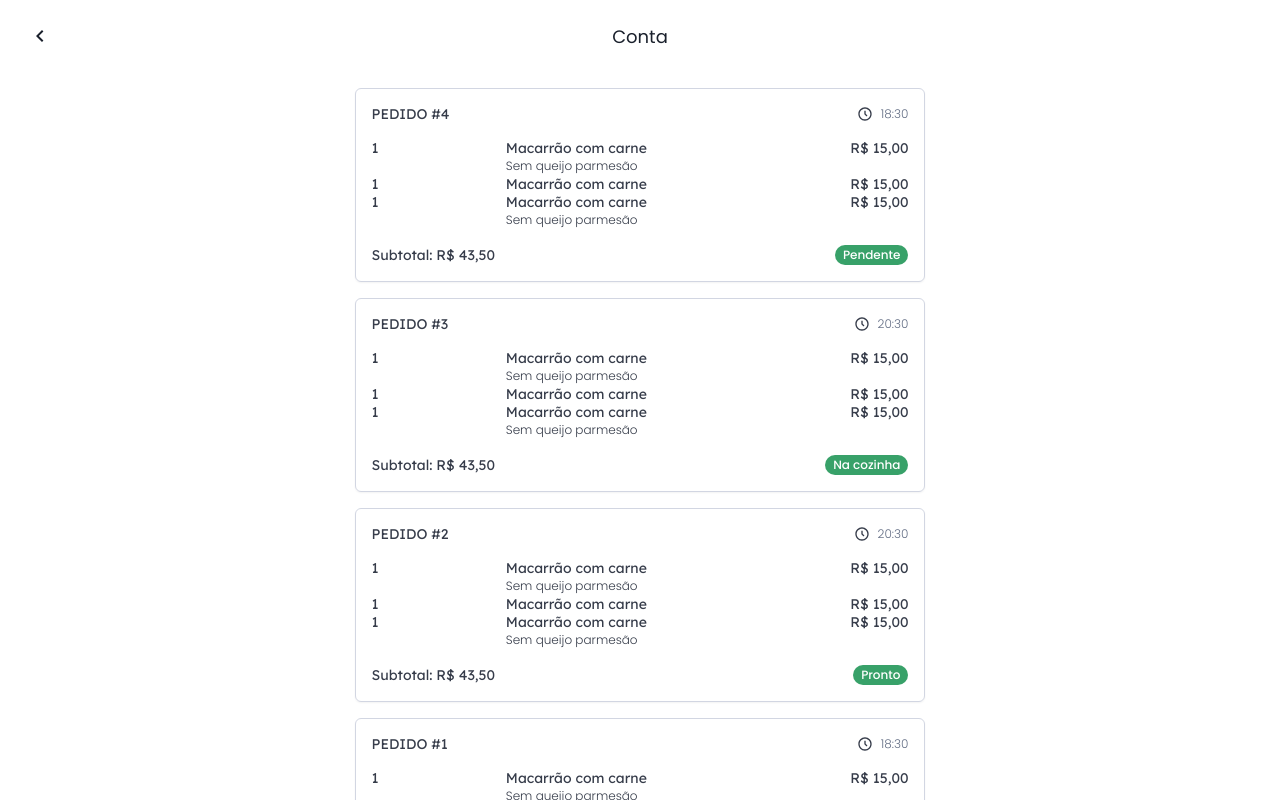
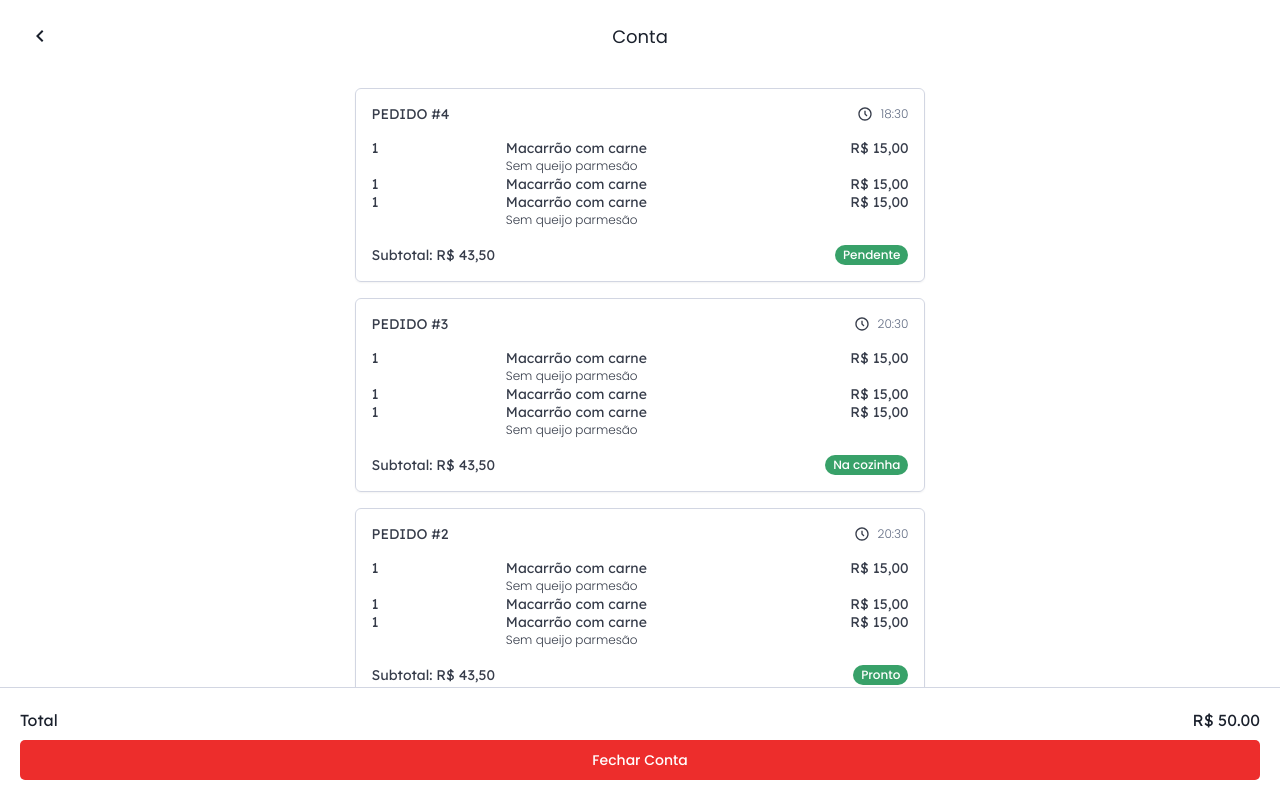
Before and after one commit to penguinsufcg/na-mesa, a Next.js app: page /order in a window 1280 px wide. Shown: the top 800 px of the page. Built offline with nearby package versions, Linux system fonts and the light colour scheme; no server answers; the database is empty.

Commit message:
Apply suggestions

```diff
--- a/src/pages/order/index.tsx
+++ b/src/pages/order/index.tsx
@@ -30,7 +30,7 @@ const MenuPage = () => {
   return (
     <Flex h="100vh" direction="column">
       <PageHeader title="Conta" />
-      <Container p={4}>
+      <Container p={4} sx={{ overflowY: 'auto' }}>
         {ordersData.map((order, index) => (
           <OrderCard order={order} key={index} />
         ))}
```
